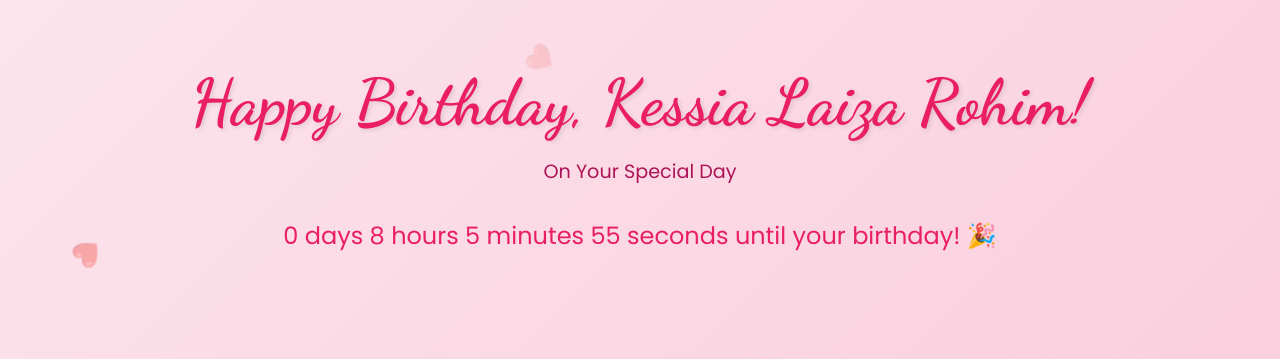
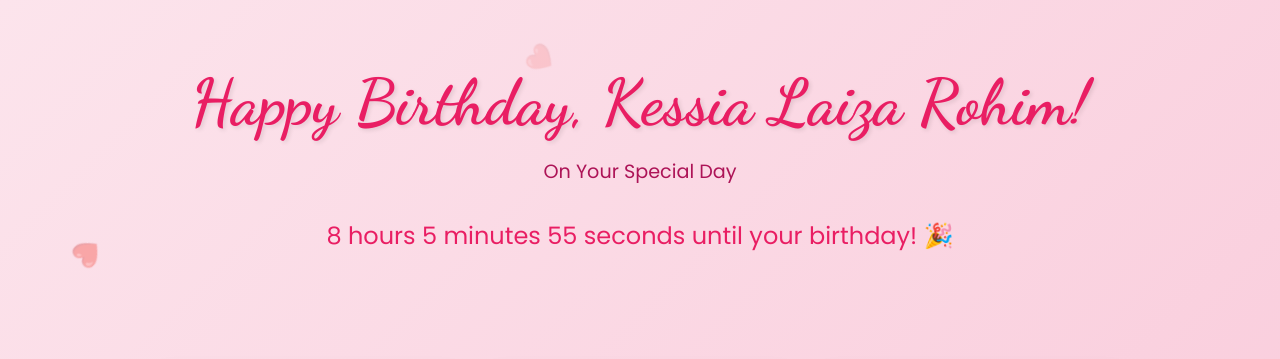
Before and after one commit to Nugrahhadi/BdayKessia, a plain HTML site: page index.html in a window 1280 px wide. Shown: the top 359 px of the page. Drawn offline with Linux system fonts and the light colour scheme.

Commit message:
update countdown

```diff
--- a/index.html
+++ b/index.html
@@ -305,7 +305,7 @@
 
       // Fungsi countdown
       function updateCountdown() {
-        const birthday = new Date("2025-03-03");
+        const birthday = new Date("2025-03-03T00:00:00");
         const now = new Date();
         const diff = birthday - now;
 
@@ -317,9 +317,15 @@
           const minutes = Math.floor((diff % (1000 * 60 * 60)) / (1000 * 60));
           const seconds = Math.floor((diff % (1000 * 60)) / 1000);
 
-          document.getElementById(
-            "countdown"
-          ).innerHTML = `${days} days ${hours} hours ${minutes} minutes ${seconds} seconds until your birthday! 🎉`;
+          let countdownText = "";
+
+          if (days > 0) {
+            countdownText += `${days} days `;
+          }
+
+          countdownText += `${hours} hours ${minutes} minutes ${seconds} seconds until your birthday! 🎉`;
+
+          document.getElementById("countdown").innerHTML = countdownText;
         } else {
           document.getElementById("countdown").innerHTML =
             "Happy Birthday! 🎉🎂";
```
